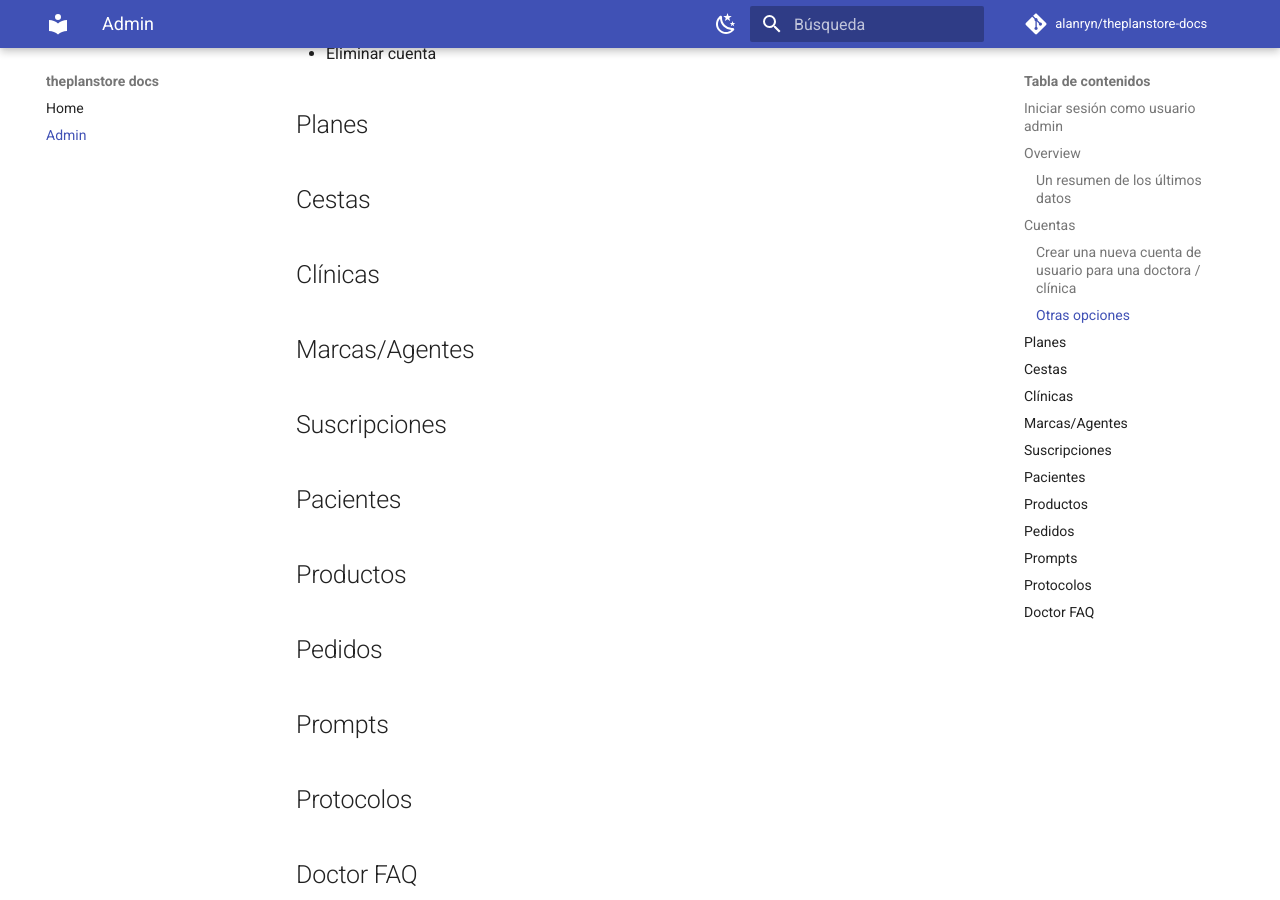
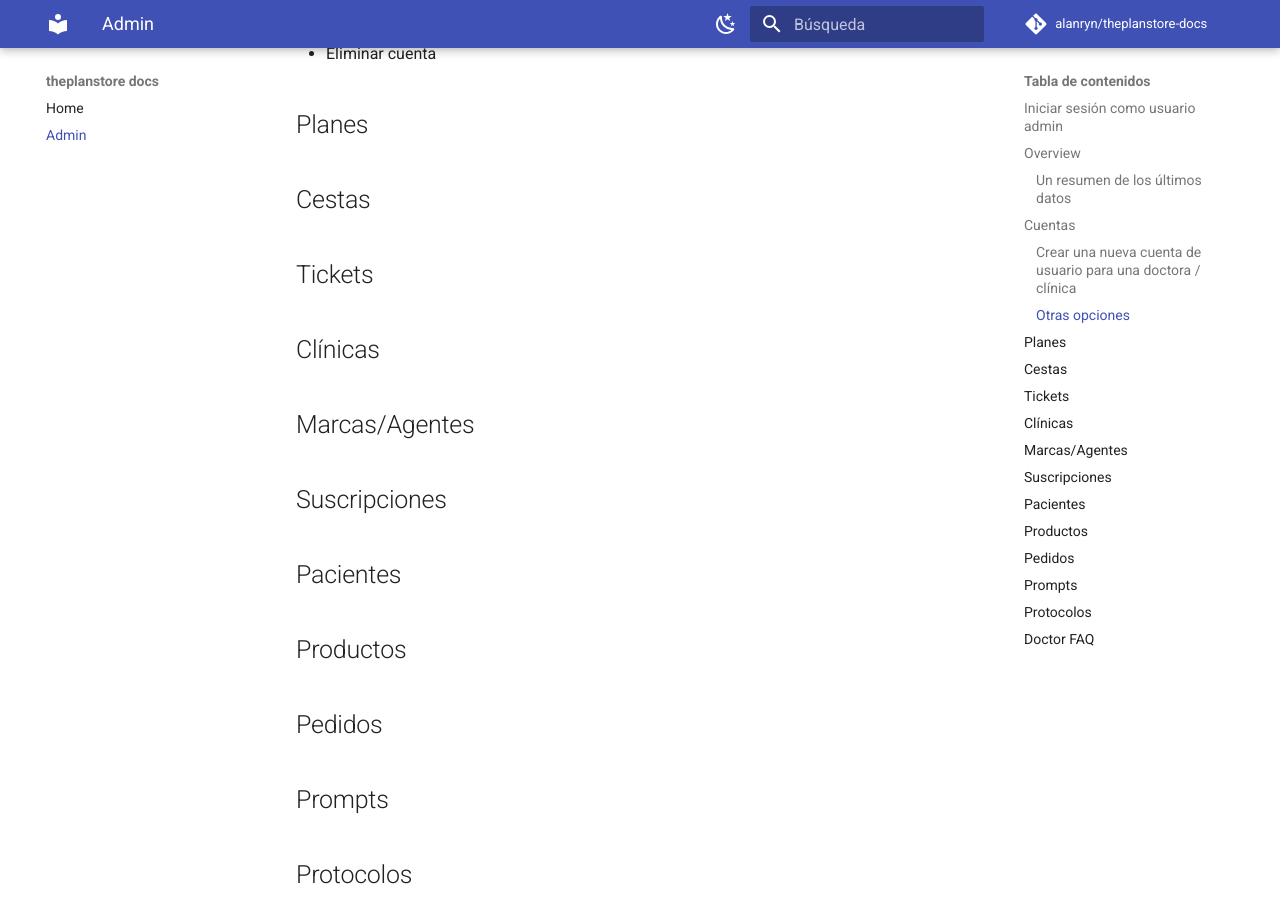
Before and after one commit to alanryn/theplanstore-docs, an MkDocs documentation site: the page built from docs/admin.md, in a window 1280 px wide and 900 px high, scrolled down 3233 px. Built offline with MkDocs 1.6.1 and Material for MkDocs 9.7.7, drawn with Linux system fonts in a browser that asks for light colours; comment, search, counter and statistics services are not loaded.

Commit message:
add tickets to admin

```diff
--- a/docs/admin.md
+++ b/docs/admin.md
@@ -57,6 +57,8 @@ Cree una cuenta para un doctor o clínica. Esto generará una contraseña tempor
 
 ## Cestas
 
+## Tickets
+
 ## Clínicas
 
 ## Marcas/Agentes
```
